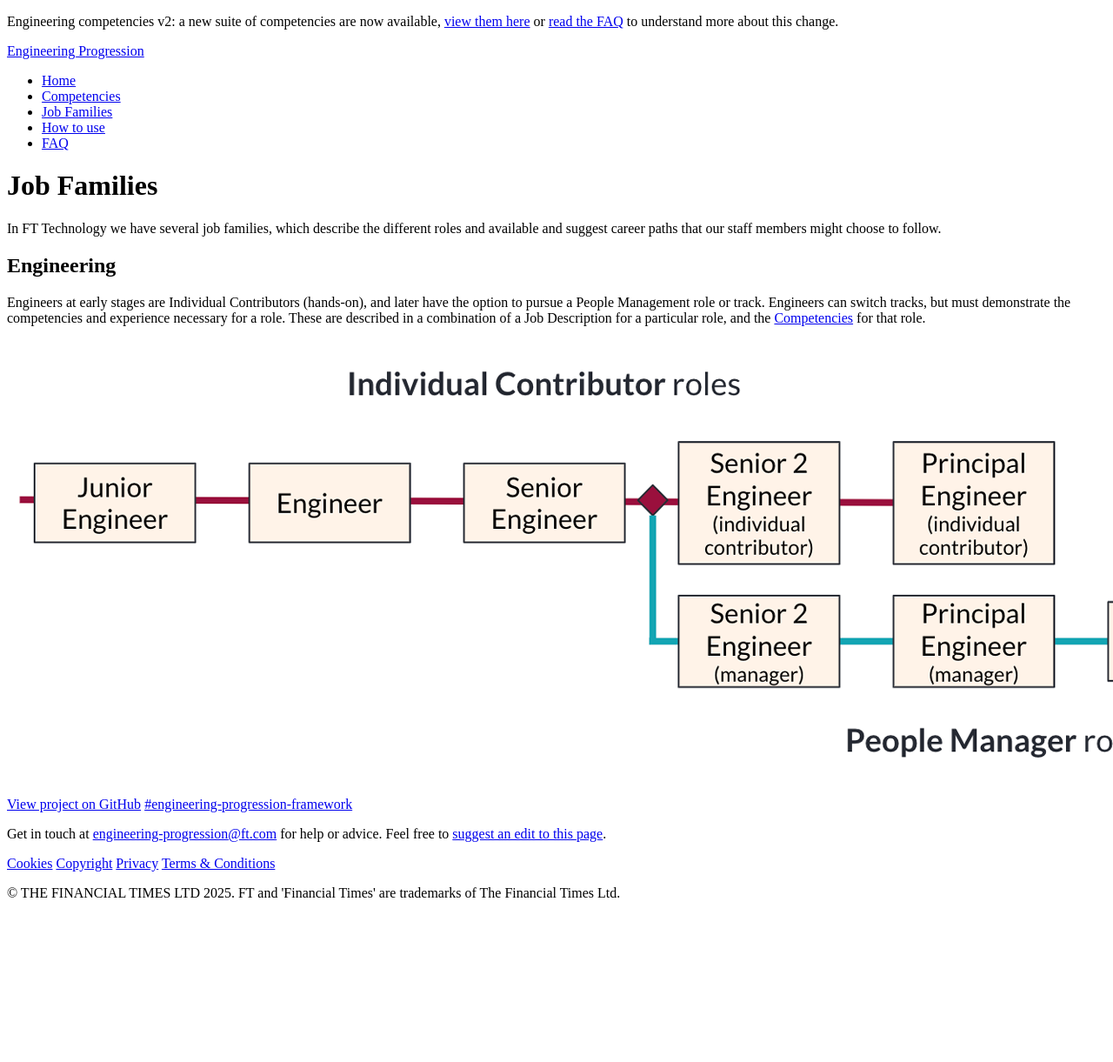
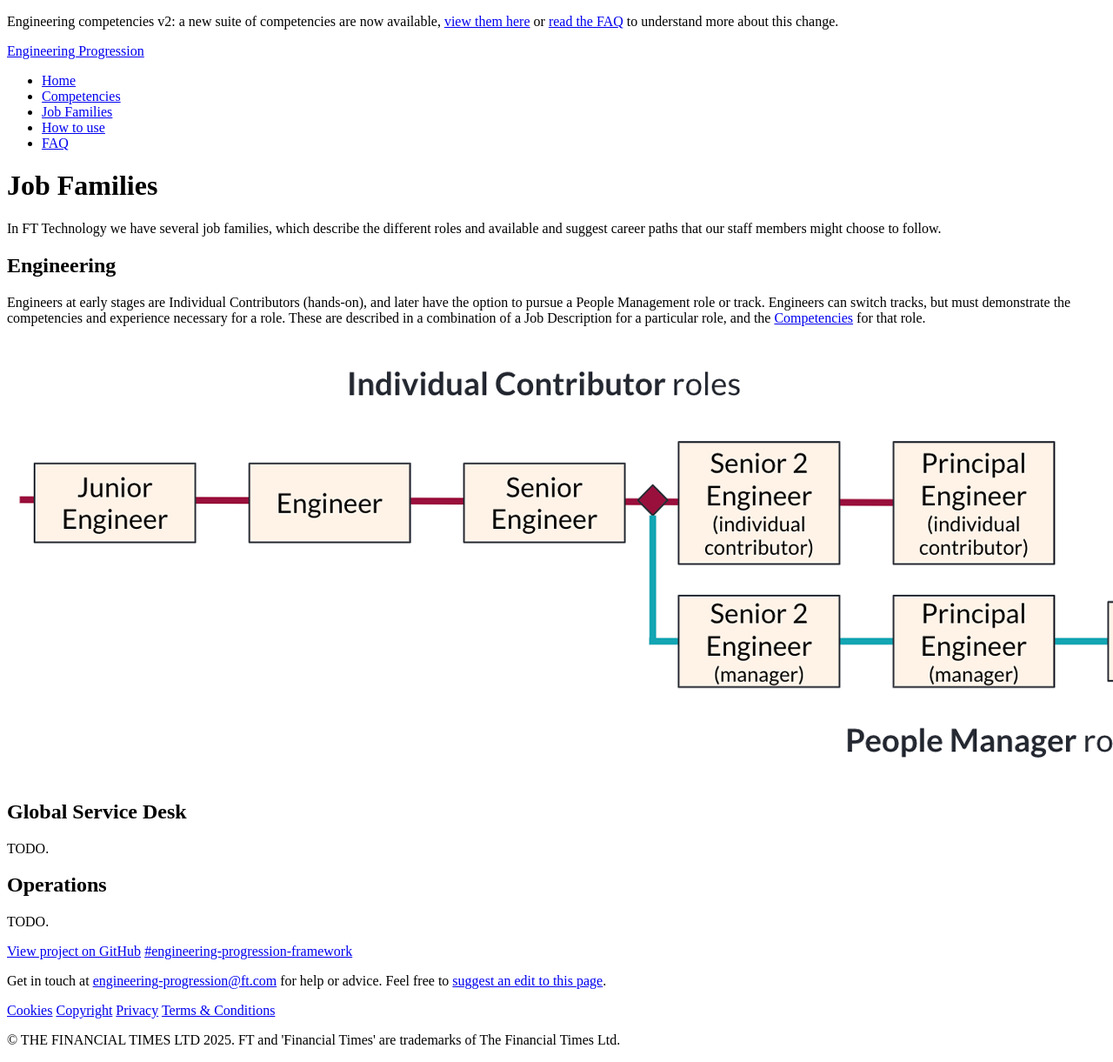
Before and after one commit to Financial-Times/engineering-progression, a Jekyll site: the page built from site/pages/job-families.md, in a window 1280 px wide. Shown: the whole page at 87% size. Built offline with Jekyll 4.4.1, drawn with Linux system fonts in a browser that asks for light colours; a style sheet for code colours, icons or effects is not loaded; before the commit the page ends 1052 px from its top, so only the background shows below that.

Commit message:
Add stub headings for new job families

```diff
--- a/site/pages/job-families.md
+++ b/site/pages/job-families.md
@@ -14,3 +14,11 @@ In FT Technology we have several job families, which describe the different role
 Engineers at early stages are Individual Contributors (hands-on), and later have the option to pursue a People Management role or track. Engineers can switch tracks, but must demonstrate the competencies and experience necessary for a role. These are described in a combination of a Job Description for a particular role, and the [Competencies](/competencies/) for that role.
 
 ![A diagram showing the different progression paths in engineering. Roles for Junior, Engineer, and Senior 1 are on a shared track which then splits. Senior 2 and Principal roles split into either Engineering Manager or Individual Contributor tracks. The Tech Director and CTO roles are after Principal Engineer in the Engineering Manager track.](/media/engineering-roles.png)
+
+## Global Service Desk
+
+TODO.
+
+## Operations
+
+TODO.
```
